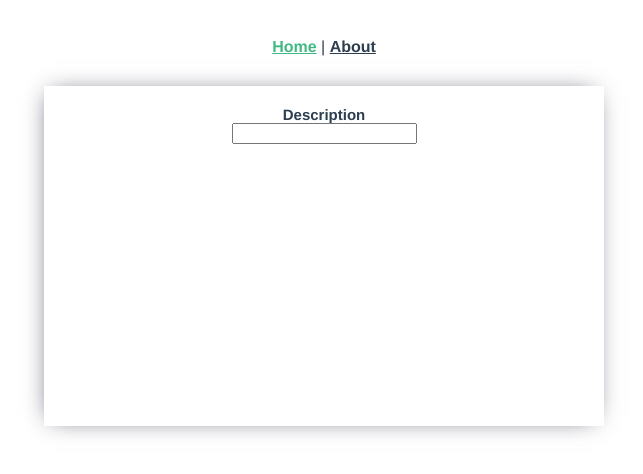
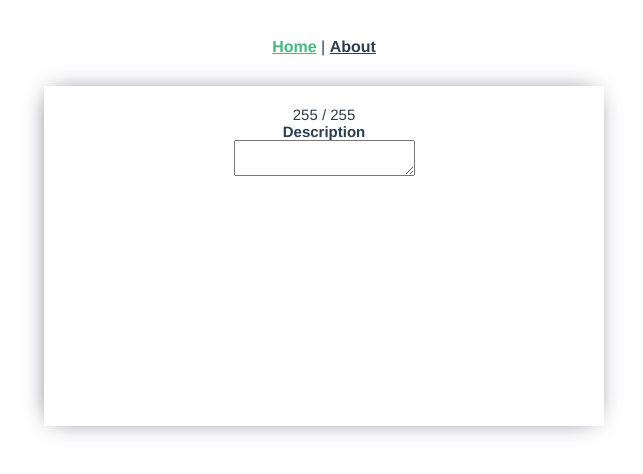
Before and after one commit to Datureli/clicktrains, a Vue app: page / in a window 1280 px wide. Shown: the top 474 px of the page, without its empty margins (316-959 px from the left). Built offline with nearby package versions, Linux system fonts and the light colour scheme.

Commit message:
fix calculate description length by change from null to empty string

```diff
--- a/src/composables/useForm.js
+++ b/src/composables/useForm.js
@@ -1,16 +1,25 @@
-import { reactive, toRefs } from "vue";
+/* eslint-disable */
+import { reactive, toRefs, computed,ref } from "vue";
+let description = ref("");
 export function useForm() {
   const state = reactive({
     errors: [],
-    description: null,
+    descriptionMaxLength: 255,
     vatInput: "",
     vatOptions: [19, 21, 23, 25],
-    movie: null,
   });
 
-  const validateForm = () => {
-    state.description ? true : 'Text is required'
-  };
+  const descriptionLength = computed(() => {
+    if (description.value) {
+      return description.value.length;
+    }
+    return "";
+  });
 
-  return {validateForm, ...toRefs(state) };
+  const validateForm = computed(() => {
+    state.description ? "true" : "Text is required";
+    state.description.length > 255 ? "dsa" : "dsda"
+  });
+
+  return {description, descriptionLength, validateForm, ...toRefs(state) };
 }
--- a/src/views/HomeView.vue
+++ b/src/views/HomeView.vue
@@ -1,34 +1,34 @@
 <template>
   <div class="home form">
-  <form action="">
+    <form>
+      <p>{{descriptionMaxLength - description.length }} / {{descriptionMaxLength}}</p>
+         <div class="error" v-if="error">
+        {{ error }}
+      </div>
       <p>
         <label for="name">Description</label>
-    <input
-      id="name"
-      v-model="name"
-      type="text"
-      name="name"
-    >
+        <textarea id="name" v-model="description" type="text" name="name" />
       </p>
     </form>
   </div>
 </template>
 
 <script>
-import { useForm } from '../composables/useForm'
+import { useForm } from "../composables/useForm";
 export default {
   setup() {
- let {validateForm,...toRefs} = useForm()
+    let {description, descriptionLength, validateForm, ...toRefs } = useForm();
 
     return {
+      description,
+      descriptionLength,
       validateForm,
-  ...toRefs
- }
-  }
-}
+      ...toRefs,
+    };
+  },
+};
 </script>
 <style>
-
 .form {
   width: 500px;
   height: 300px;
```
Also changed, not shown: .eslintrc.js (added). Lines whose indentation alone changed are shown as unchanged.
